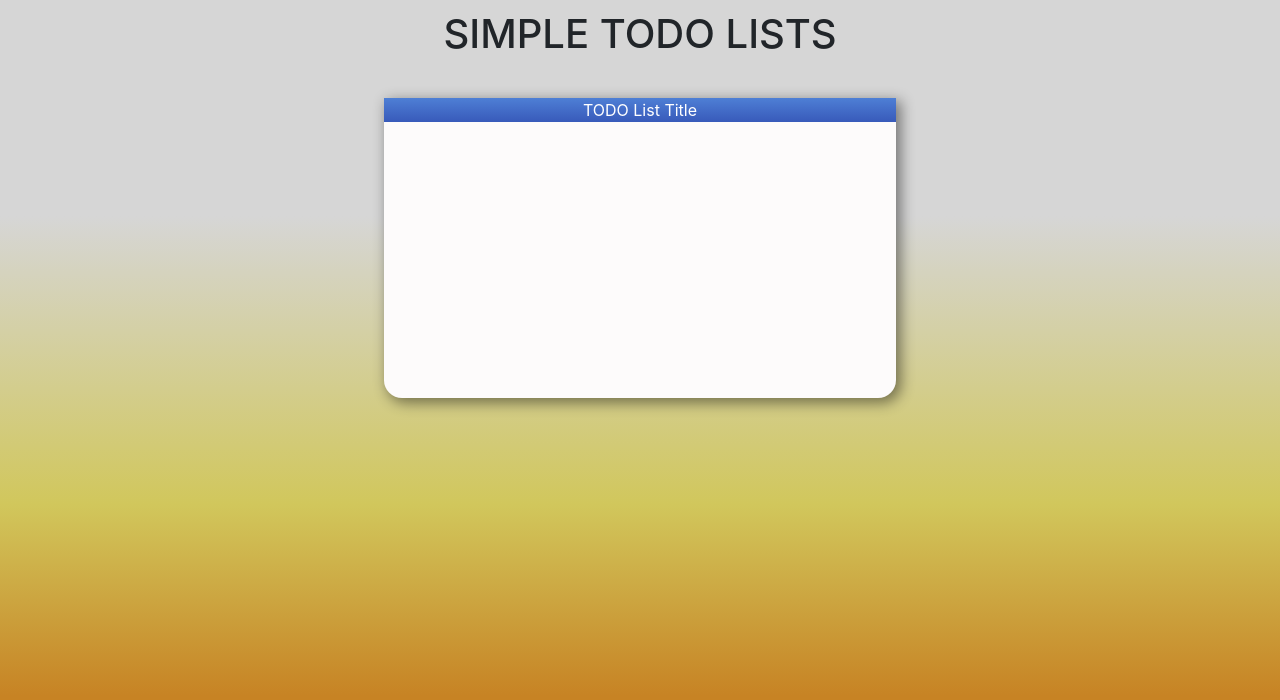
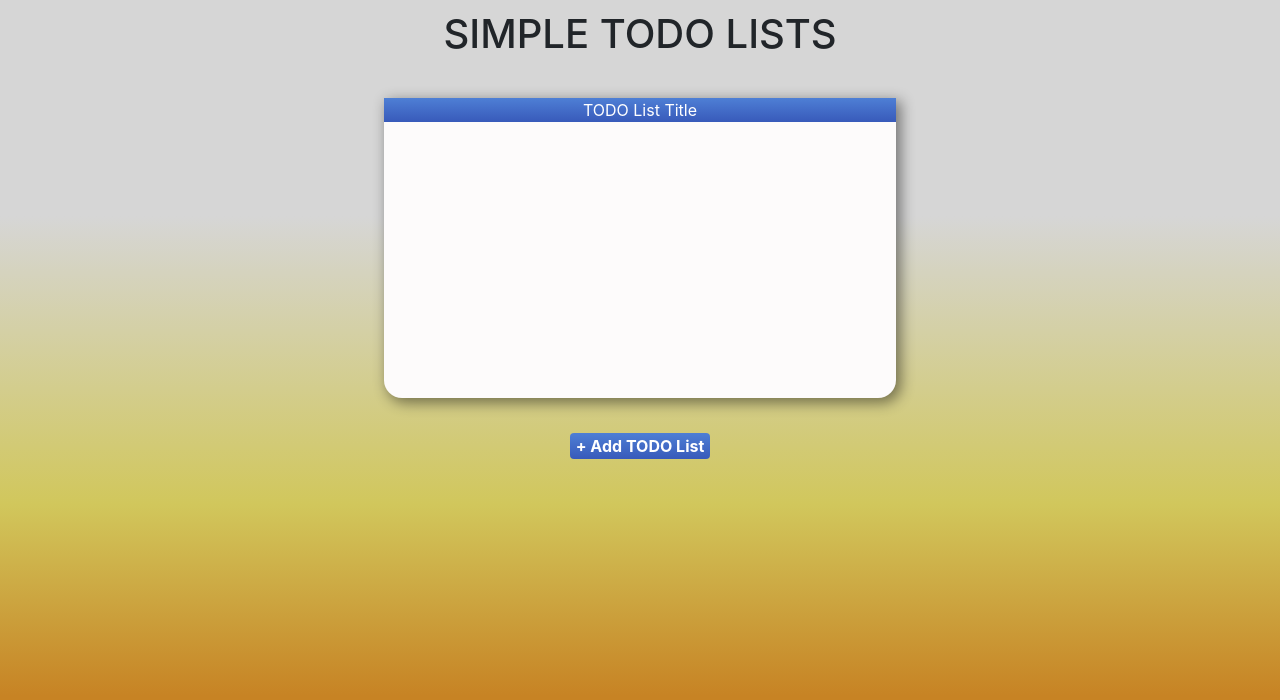
Before and after one commit to kirill-oleynik/todo-list-web, a React (Create React App) app: page / in a window 1280 px wide. Shown: the top 700 px of the page. Built offline with nearby package versions, Linux system fonts and the light colour scheme.

Commit message:
add todo list buttom compotent template

```diff
--- /dev/null
+++ b/src/components/add-todo-list-button/add-todo-list-button.css
@@ -0,0 +1,7 @@
+.add-todo-list-button {
+  background: linear-gradient(to top, #385aba, #4e7fd5);
+  border-radius: 4px;
+  border: none;
+  color: white;
+  font-weight: bold;
+}
--- /dev/null
+++ b/src/components/add-todo-list-button/add-todo-list-button.js
@@ -0,0 +1,11 @@
+import React from 'react';
+import './add-todo-list-button.css';
+
+const AddTodoListButton = () => (
+  <div className='add-todo-list-brn-container'>
+  <button className='add-todo-list-button'>
+  + Add TODO List
+  </button>
+</div>
+);
+export default AddTodoListButton;
--- /dev/null
+++ b/src/components/add-todo-list-button/index.js
@@ -0,0 +1 @@
+export {default as default} from './add-todo-list-button';
--- a/src/components/body/body.js
+++ b/src/components/body/body.js
@@ -1,10 +1,12 @@
 import React from 'react';
 import './body.css';
 import TodoList from '../todo-list';
+import AddTodoListButton from '../add-todo-list-button';
 
 const Body =() => (
   <div className='body'>
   <TodoList />
+  <AddTodoListButton />
   </div>
 );
 export default Body;
```
